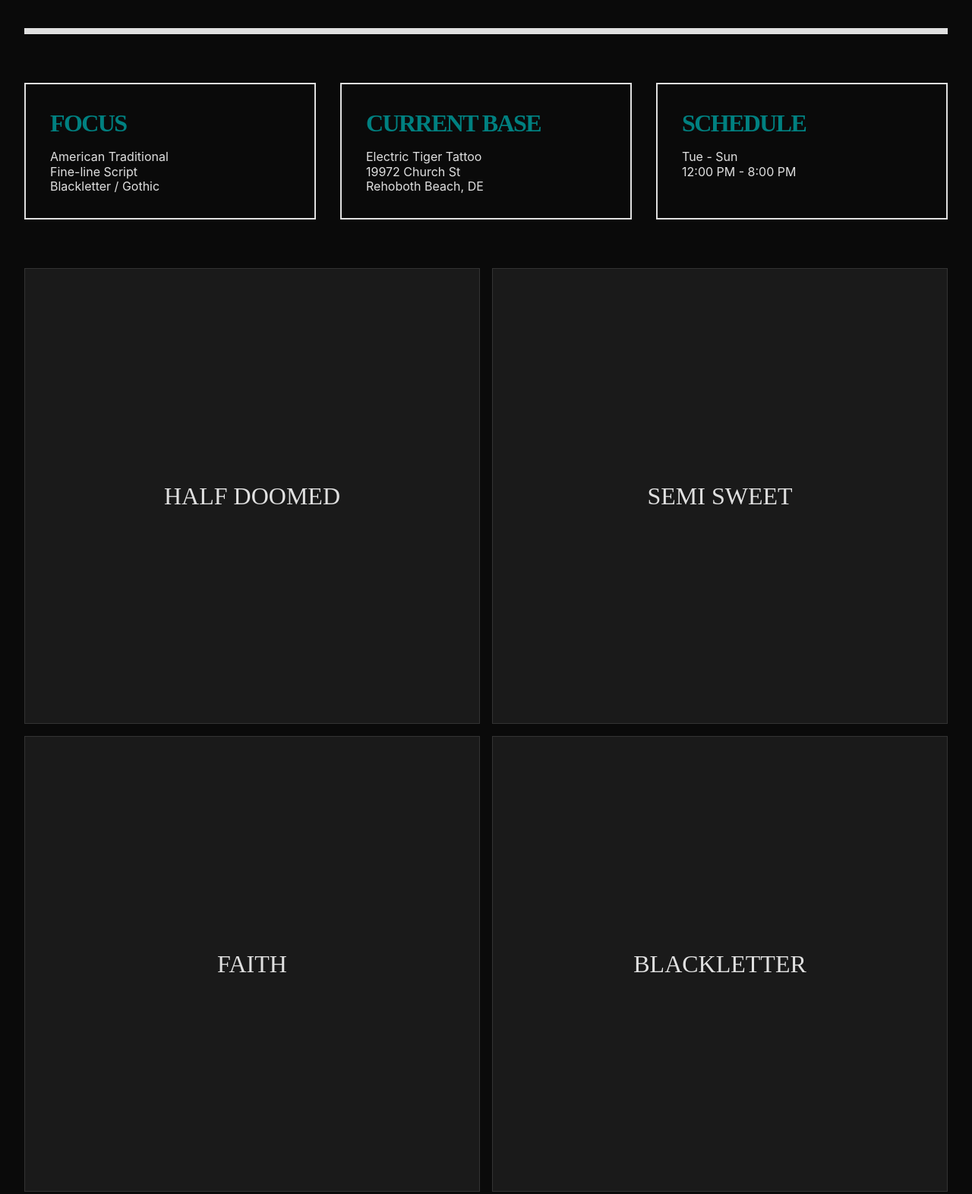
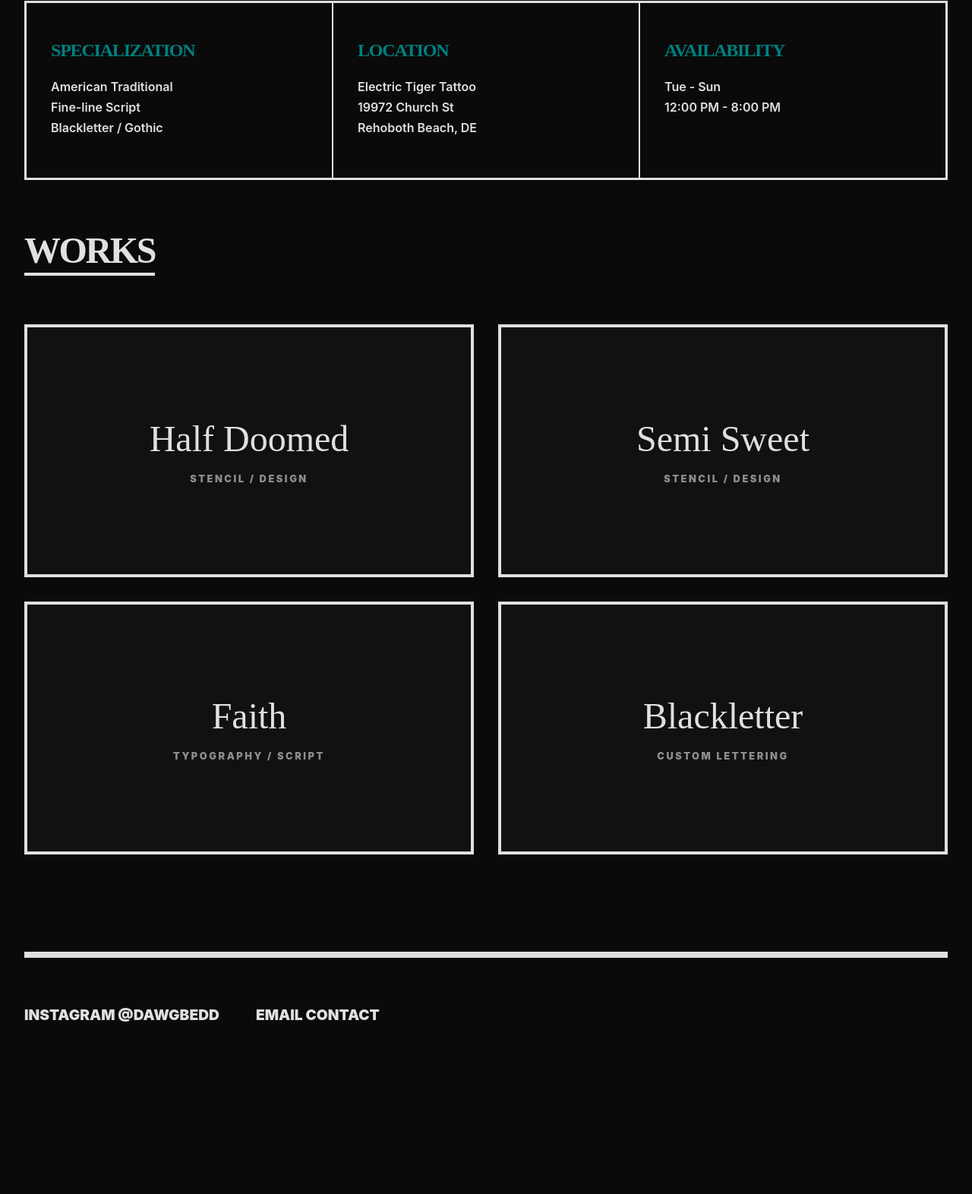
Before and after one commit to mallonprog/ett-digital-hub, a plain HTML site: page index.html in a window 1280 px wide. Shown: the part 787-2359 px from the top of the page at 76% size. After the commit the page ends 2231 px from the top, so only its background shows below. Drawn offline with Linux system fonts and the light colour scheme.

Commit message:
Fix: Header update, layout cleanup, and brutalist gallery fallbacks

```diff
--- a/index.html
+++ b/index.html
@@ -43,15 +43,16 @@
 
         /* Hero Section */
         header {
-            height: 100vh;
+            min-height: 80vh;
             display: flex;
             flex-direction: column;
             justify-content: center;
             border-bottom: 8px solid var(--text);
+            padding: 4rem 0;
         }
 
         .hero-title {
-            font-size: clamp(4rem, 20vw, 15rem);
+            font-size: clamp(3.5rem, 18vw, 14rem);
             line-height: 0.8;
             margin-bottom: 2rem;
             animation: reveal 1s cubic-bezier(0.77, 0, 0.175, 1);
@@ -70,12 +71,13 @@
             max-width: 600px;
             border-left: 4px solid var(--accent);
             padding-left: 1rem;
+            font-size: 0.9rem;
         }
 
         .cta-box {
             margin-top: 2.5rem;
             border: 4px solid var(--text);
-            padding: 1.5rem;
+            padding: 1.5rem 3rem;
             display: inline-block;
             text-decoration: none;
             color: var(--text);
@@ -84,98 +86,161 @@
             background: transparent;
             cursor: pointer;
             width: fit-content;
+            text-transform: uppercase;
         }
 
         .cta-box:hover {
             background: var(--text);
             color: var(--bg);
+            transform: translate(-4px, -4px);
+            box-shadow: 8px 8px 0 var(--accent);
         }
 
         /* Portfolio Details */
         .info-grid {
             display: grid;
             grid-template-columns: repeat(auto-fit, minmax(300px, 1fr));
-            gap: 2rem;
+            gap: 0;
             margin: 4rem 0;
+            border: 2px solid var(--text);
         }
 
         .info-card {
-            border: 2px solid var(--text);
-            padding: 2rem;
+            border: 1px solid var(--text);
+            padding: 3rem 2rem;
+            transition: background 0.3s ease;
+        }
+
+        .info-card:hover {
+            background: #111;
         }
 
         .info-card h3 {
-            font-size: 2rem;
-            margin-bottom: 1rem;
+            font-size: 1.5rem;
+            margin-bottom: 1.5rem;
             color: var(--accent);
         }
 
-        /* Gallery Grid */
+        .info-card p {
+            font-weight: 600;
+            margin-bottom: 0.5rem;
+        }
+
+        /* Gallery Grid - Re-styled as Minimal Brutalist Blocks */
+        .gallery-header {
+            font-size: 3rem;
+            margin-bottom: 2rem;
+            border-bottom: 4px solid var(--text);
+            display: inline-block;
+        }
+
         .gallery {
             display: grid;
-            grid-template-columns: repeat(2, 1fr);
-            gap: 1rem;
-            margin-top: 4rem;
+            grid-template-columns: repeat(auto-fit, minmax(400px, 1fr));
+            gap: 2rem;
+            margin-top: 2rem;
         }
 
         .gallery-item {
-            aspect-ratio: 1;
-            background: #1a1a1a;
-            border: 1px solid #333;
+            position: relative;
+            aspect-ratio: 16/9;
+            background: #111;
+            border: 4px solid var(--text);
             display: flex;
+            flex-direction: column;
             align-items: center;
             justify-content: center;
-            font-family: var(--blackletter);
-            font-size: 2rem;
-            transition: transform 0.3s ease, opacity 0.3s ease, border-color 0.3s ease;
-            opacity: 0;
-            text-align: center;
-            padding: 1rem;
-            cursor: default;
+            padding: 2rem;
+            transition: all 0.2s ease;
+            overflow: hidden;
+            text-decoration: none;
+            color: var(--text);
         }
 
-        .gallery-item.visible {
-            opacity: 1;
+        .gallery-item::before {
+            content: "";
+            position: absolute;
+            top: 0;
+            left: 0;
+            width: 100%;
+            height: 4px;
+            background: var(--accent);
+            transform: scaleX(0);
+            transition: transform 0.3s ease;
+        }
+
+        .gallery-item:hover::before {
+            transform: scaleX(1);
         }
 
         .gallery-item:hover {
+            background: #1a1a1a;
             border-color: var(--accent);
-            color: var(--accent);
-            transform: scale(0.98);
+            transform: translateY(-5px);
+        }
+
+        .item-label {
+            font-family: var(--blackletter);
+            font-size: 3rem;
+            text-align: center;
+            z-index: 2;
+        }
+
+        .item-sub {
+            font-size: 0.8rem;
+            font-weight: 900;
+            letter-spacing: 0.2em;
+            margin-top: 1rem;
+            opacity: 0.6;
+            text-transform: uppercase;
         }
 
         footer {
             margin-top: 8rem;
-            padding-bottom: 4rem;
+            padding: 4rem 0;
             border-top: 8px solid var(--text);
-            padding-top: 2rem;
         }
 
         .footer-links {
             display: flex;
-            gap: 2rem;
+            flex-wrap: wrap;
+            gap: 3rem;
             font-weight: 900;
+            text-transform: uppercase;
         }
 
         .footer-links a {
             color: var(--text);
             text-decoration: none;
-            border-bottom: 2px solid transparent;
-            transition: border-color 0.2s;
+            font-size: 1.2rem;
+            position: relative;
         }
 
-        .footer-links a:hover {
-            border-bottom-color: var(--accent);
+        .footer-links a::after {
+            content: "";
+            position: absolute;
+            bottom: -5px;
+            left: 0;
+            width: 100%;
+            height: 2px;
+            background: var(--accent);
+            transform: scaleX(0);
+            transition: transform 0.2s ease;
+        }
+
+        .footer-links a:hover::after {
+            transform: scaleX(1);
         }
 
         @keyframes reveal {
-            0% { transform: translateY(50px); opacity: 0; }
+            0% { transform: translateY(30px); opacity: 0; }
             100% { transform: translateY(0); opacity: 1; }
         }
 
         @media (max-width: 768px) {
             .gallery { grid-template-columns: 1fr; }
-            .hero-title { font-size: 5rem; }
+            .hero-title { font-size: 4rem; }
+            .gallery-item { aspect-ratio: 1; }
         }
     </style>
 </head>
@@ -191,51 +256,50 @@
 
         <section class="info-grid">
             <div class="info-card">
-                <h3>FOCUS</h3>
+                <h3>SPECIALIZATION</h3>
                 <p>American Traditional</p>
                 <p>Fine-line Script</p>
                 <p>Blackletter / Gothic</p>
             </div>
             <div class="info-card">
-                <h3>CURRENT BASE</h3>
+                <h3>LOCATION</h3>
                 <p>Electric Tiger Tattoo</p>
                 <p>19972 Church St</p>
                 <p>Rehoboth Beach, DE</p>
             </div>
             <div class="info-card">
-                <h3>SCHEDULE</h3>
+                <h3>AVAILABILITY</h3>
                 <p>Tue - Sun</p>
                 <p>12:00 PM - 8:00 PM</p>
             </div>
         </section>
 
-        <section class="gallery" id="gallery">
-            <div class="gallery-item">HALF DOOMED</div>
-            <div class="gallery-item">SEMI SWEET</div>
-            <div class="gallery-item">FAITH</div>
-            <div class="gallery-item">BLACKLETTER</div>
+        <h2 class="gallery-header">WORKS</h2>
+        <section class="gallery">
+            <div class="gallery-item">
+                <span class="item-label">Half Doomed</span>
+                <span class="item-sub">Stencil / Design</span>
+            </div>
+            <div class="gallery-item">
+                <span class="item-label">Semi Sweet</span>
+                <span class="item-sub">Stencil / Design</span>
+            </div>
+            <div class="gallery-item">
+                <span class="item-label">Faith</span>
+                <span class="item-sub">Typography / Script</span>
+            </div>
+            <div class="gallery-item">
+                <span class="item-label">Blackletter</span>
+                <span class="item-sub">Custom Lettering</span>
+            </div>
         </section>
 
         <footer>
             <div class="footer-links">
-                <a href="https://instagram.com/dawgbedd" target="_blank">INSTAGRAM @DAWGBEDD</a>
-                <a href="mailto:electrictigertattoo.de@gmail.com">EMAIL CONTACT</a>
+                <a href="https://instagram.com/dawgbedd" target="_blank">Instagram @DAWGBEDD</a>
+                <a href="mailto:electrictigertattoo.de@gmail.com">Email Contact</a>
             </div>
         </footer>
     </div>
-
-    <script>
-        const observer = new IntersectionObserver((entries) => {
-            entries.forEach(entry => {
-                if (entry.isIntersecting) {
-                    entry.target.classList.add('visible');
-                }
-            });
-        }, { threshold: 0.1 });
-
-        document.querySelectorAll('.gallery-item').forEach(item => {
-            observer.observe(item);
-        });
-    </script>
 </body>
 </html>
```
